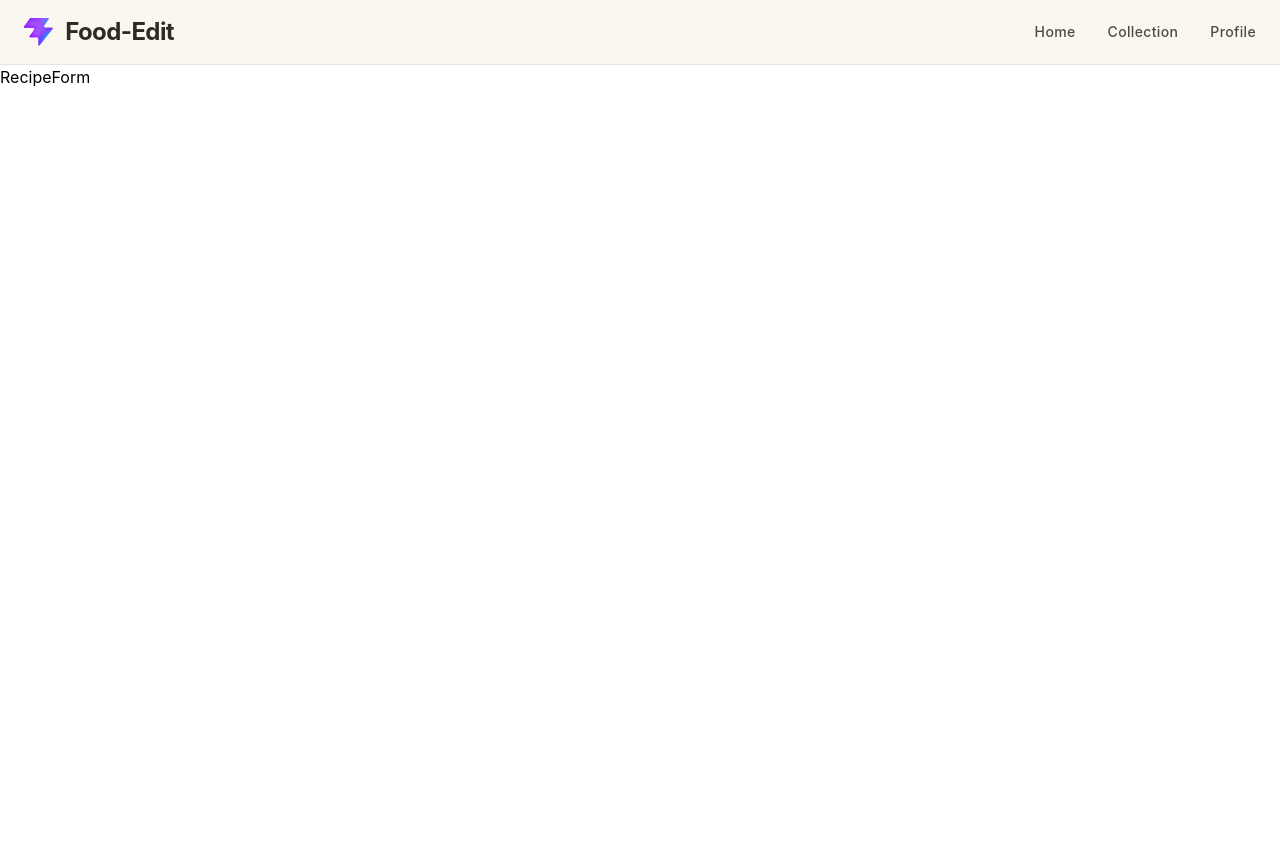
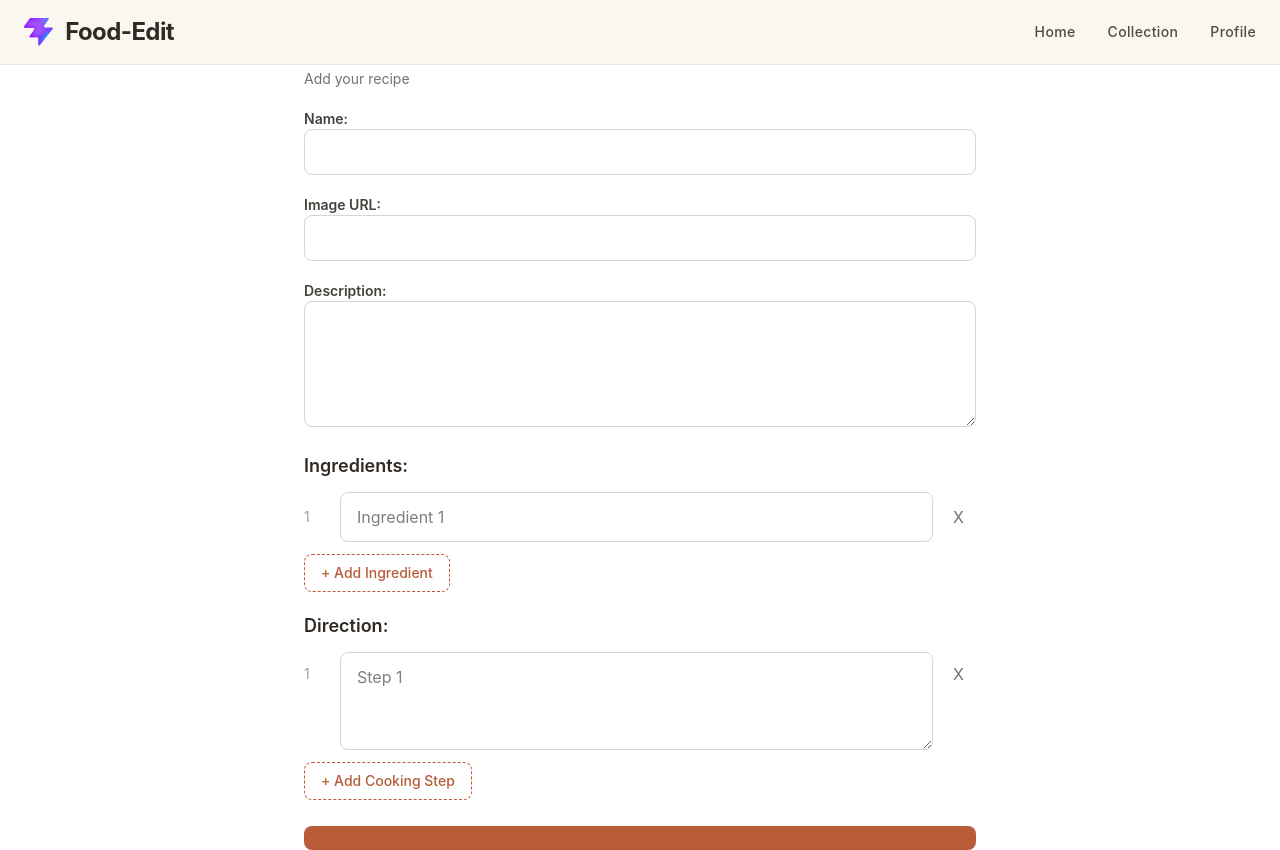
Before and after one commit to PPB999/Food-recipe-Personal-editor, a React (Vite) app: page /profile/recipeForm in a window 1280 px wide. Before the commit the page ends 800 px from the top, so only its background shows below. Built offline with nearby package versions, Linux system fonts and the light colour scheme.

Commit message:
Edit RecipeFormPage.tsx

```diff
--- a/src/pages/recipeFormPage/recipeFormPage.tsx
+++ b/src/pages/recipeFormPage/recipeFormPage.tsx
@@ -1,5 +1,262 @@
-const RecipeForm = () => {
-  return <div>RecipeForm</div>;
+import type { RecipeFormValue } from "../../types/recipes";
+import { useState, useEffect } from "react";
+import type { ChangeEvent, FormEvent } from "react";
+
+interface RecipeFormProps {
+  initialValue?: RecipeFormValue;
+  submitLabel: string;
+  onSubmit: (values: RecipeFormValue) => void;
+}
+
+const emptyRecipeForm: RecipeFormValue = {
+  name: "",
+  image: "",
+  description: "",
+  ingredients: [""],
+  directions: [""],
+};
+
+const RecipeForm = ({
+  initialValue,
+  submitLabel,
+  onSubmit,
+}: RecipeFormProps) => {
+  //collect all data in formValues
+  const [formValues, setFormValues] = useState<RecipeFormValue>(() => ({
+    ...(initialValue ?? emptyRecipeForm),
+    ingredients: [...(initialValue?.ingredients ?? [""])],
+    directions: [...(initialValue?.directions ?? [""])],
+  }));
+
+  useEffect(() => {
+    setFormValues({
+      ...(initialValue ?? emptyRecipeForm),
+      ingredients: [...(initialValue?.ingredients ?? [""])],
+      directions: [...(initialValue?.directions ?? [""])],
+    });
+  }, [initialValue]);
+
+  //update string text props(name,img,description) by set as prev for prevent previous data disappear
+  const handleStringChange = (
+    strings: "name" | "image" | "description",
+    value: string,
+  ) => {
+    setFormValues((prev) => ({
+      ...prev,
+      [strings]: value,
+    }));
+  };
+
+  //update ingredient
+  const handleChangeIngredient = (id: number, value: string) => {
+    setFormValues((prev) => ({
+      ...prev,
+      ingredients: prev.ingredients.map((ingredient, i) =>
+        i === id ? value : ingredient,
+      ),
+    }));
+  };
+
+  //add ingredient
+  const handleAddIngredient = () => {
+    setFormValues((prev) => ({
+      ...prev,
+      ingredients: [...prev.ingredients, ""],
+    }));
+  };
+
+  //remove ingredient
+  const handleRemoveIngredient = (id: number) => {
+    setFormValues((prev) => ({
+      ...prev,
+      ingredients: prev.ingredients.filter((_, i) => i !== id),
+    }));
+  };
+
+  //update direction
+  const handleChangeDirection = (no: number, value: string) => {
+    setFormValues((prev) => ({
+      ...prev,
+      directions: prev.directions.map((direction, n) =>
+        n === no ? value : direction,
+      ),
+    }));
+  };
+
+  //add direction
+  const handleAddDirection = () => {
+    setFormValues((prev) => ({
+      ...prev,
+      directions: [...prev.directions, ""],
+    }));
+  };
+
+  //remove direction
+  const handleRemoveDirection = (no: number) => {
+    setFormValues((prev) => ({
+      ...prev,
+      directions: prev.directions.filter((_, n) => n !== no),
+    }));
+  };
+
+  //submit recipe
+  const handleSubmit = (e: FormEvent<HTMLFormElement>) => {
+    e.preventDefault();
+    onSubmit({
+      ...formValues,
+      ingredients: formValues.ingredients
+        .map((item) => item.trim())
+        .filter(Boolean),
+      directions: formValues.directions
+        .map((item) => item.trim())
+        .filter(Boolean),
+    });
+  };
+
+  return (
+    <form
+      className="mx-auto w-full max-w-2xl space-y-5"
+      onSubmit={handleSubmit}
+    >
+      <div className="space-y-1">
+        <h1 className="text-3xl font-bold tracking-tight text-black">
+          {submitLabel}
+        </h1>
+        <p className="text-sm text-stone-500">Add your recipe</p>
+      </div>
+
+      <div className="space-y-2">
+        <label
+          htmlFor="recipe-name"
+          className="block text-sm font-semibold text-stone-700"
+        >
+          Name:
+          <input
+            className="w-full rounded-lg border border-stone-300 px-4 py-3 outline-none focus:border-[#B85C38] focus:ring-2 focus:ring-[#B85C38]/20"
+            value={formValues.name}
+            required
+            onChange={(e: ChangeEvent<HTMLInputElement>) =>
+              handleStringChange("name", e.target.value)
+            }
+          />
+        </label>
+      </div>
+
+      <div className="space-y-2">
+        <label
+          htmlFor="recipe-image"
+          className="block text-sm font-semibold text-stone-700"
+        >
+          Image URL:
+          <input
+            className="w-full rounded-lg border border-stone-300 px-4 py-3 outline-none focus:border-[#B85C38] focus:ring-2 focus:ring-[#B85C38]/20"
+            value={formValues.image}
+            onChange={(e: ChangeEvent<HTMLInputElement>) =>
+              handleStringChange("image", e.target.value)
+            }
+          />
+        </label>
+      </div>
+
+      <div className="space-y-2">
+        <label
+          htmlFor="recipe-description"
+          className="block text-sm font-semibold text-stone-700"
+        >
+          Description:
+          <textarea
+            className="w-full resize-y rounded-lg border border-stone-300 px-4 py-3 outline-none focus:border-[#B85C38] focus:ring-2 focus:ring-[#B85C38]/20"
+            value={formValues.description}
+            rows={5}
+            onChange={(e: ChangeEvent<HTMLTextAreaElement>) =>
+              handleStringChange("description", e.target.value)
+            }
+          />
+        </label>
+      </div>
+
+      <section className="space-y-3">
+        <h2 className="text-lg font-semibold text-[#302A25]">Ingredients:</h2>
+
+        {formValues.ingredients.map((ingredient, id) => (
+          <div key={id} className="flex items-center gap-2">
+            <span className="w-7 shrink-0 text-sm text-stone-400">
+              {id + 1}
+            </span>
+            <input
+              className="min-w-0 flex-1 rounded-lg border border-stone-300 px-4 py-3 outline-none focus:border-[#B85C38] focus:ring-2 focus:ring-[#B85C38]/20"
+              value={ingredient}
+              placeholder={`Ingredient ${id + 1}`}
+              aria-label={`Ingredient ${id + 1}`}
+              required
+              onChange={(e: ChangeEvent<HTMLInputElement>) =>
+                handleChangeIngredient(id, e.target.value)
+              }
+            />
+            <button
+              type="button"
+              onClick={() => handleRemoveIngredient(id)}
+              aria-label={`Remove ingredient ${id + 1}`}
+              className="rounded-lg px-3 py-2 text-stone-500 hover:bg-red-50 hover:text-red-600"
+            >
+              X
+            </button>
+          </div>
+        ))}
+        <button
+          type="button"
+          onClick={handleAddIngredient}
+          className="rounded-lg border border-dashed border-[#B85C38] px-4 py-2 text-sm font-medium text-[#B85C38] transition-colors hover:bg-[#F8F3EB]"
+        >
+          + Add Ingredient
+        </button>
+      </section>
+
+      <section className="space-y-3">
+        <h2 className="text-lg font-semibold text-[#302A25]">Direction:</h2>
+        {formValues.directions.map((direction, no) => (
+          <div key={no} className="flex items-start gap-2">
+            <span className="mt-3 w-7 shrink-0 text-sm text-stone-400">
+              {no + 1}
+            </span>
+            <textarea
+              rows={3}
+              value={direction}
+              placeholder={`Step ${no + 1}`}
+              aria-label={`Step ${no + 1}`}
+              required
+              onChange={(e: ChangeEvent<HTMLTextAreaElement>) =>
+                handleChangeDirection(no, e.target.value)
+              }
+              className="min-w-0 flex-1 resize-y rounded-lg border border-stone-300 px-4 py-3 outline-none focus:border-[#B85C38] focus:ring-2 focus:ring-[#B85C38]/20"
+            />
+            <button
+              type="button"
+              onClick={() => handleRemoveDirection(no)}
+              aria-label={`Remove step ${no + 1}`}
+              className="mt-0.5 rounded-lg px-3 py-2 text-stone-500 hover:bg-red-50 hover:text-red-600"
+            >
+              X
+            </button>
+          </div>
+        ))}
+        <button
+          type="button"
+          onClick={handleAddDirection}
+          className="rounded-lg border border-dashed border-[#B85C38] px-4 py-2 text-sm font-medium text-[#B85C38] transition-colors hover:bg-[#F8F3EB]"
+        >
+          + Add Cooking Step
+        </button>
+      </section>
+
+      <button
+        type="submit"
+        className="w-full rounded-lg bg-[#B85C38] px-5 py-3 font-semibold text-white transition-colors hover:bg-[#98482D] focus:outline-none focus:ring-2 focus:ring-[#B85C38]/40 focus:ring-offset-2"
+      >
+        {submitLabel}
+      </button>
+    </form>
+  );
 };
 
 export default RecipeForm;
--- a/src/types/recipes.ts
+++ b/src/types/recipes.ts
@@ -5,7 +5,7 @@ export interface Recipe {
   description?: string;
 }
 
-export interface RecipeForm {
+export interface RecipeFormValue {
   name: string;
   image: string;
   description: string;
```
Also changed, not shown: src/App.tsx (+8 -8 lines).
